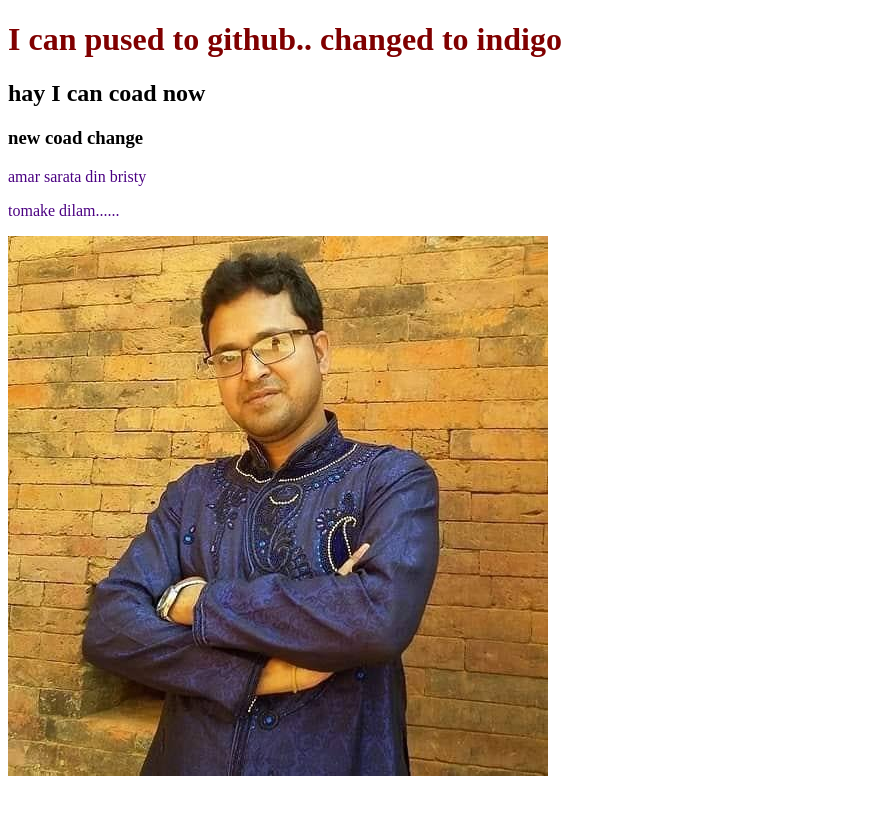
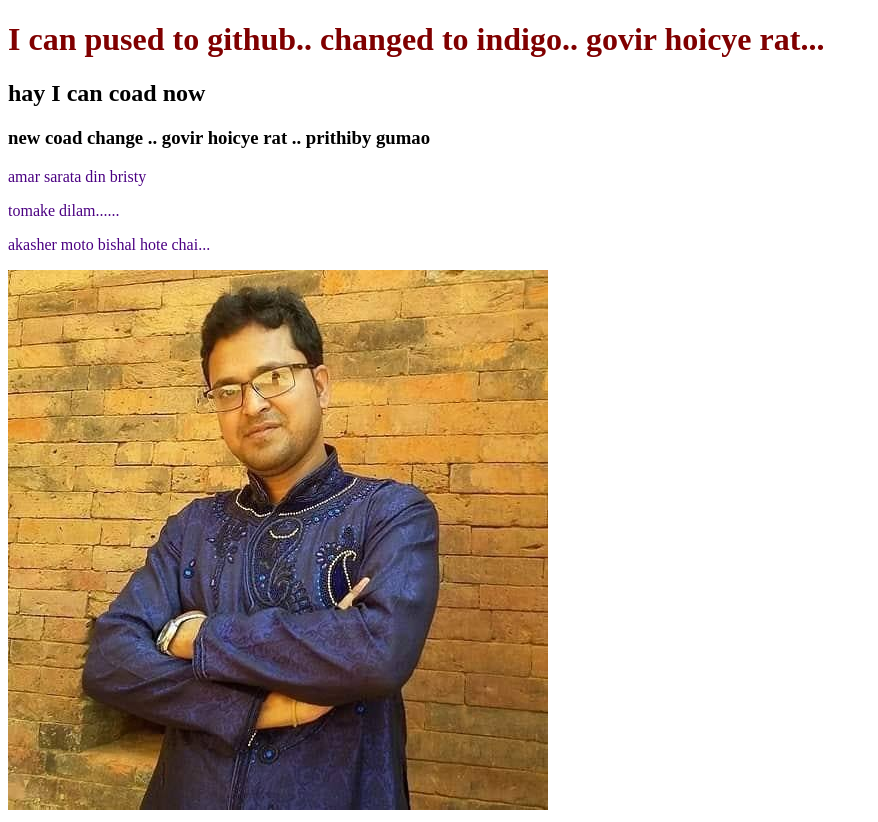
Before and after one commit to uttommohanto/my-second-repo, a plain HTML site: page index.html in a window 1280 px wide. Shown: the whole page, without its empty margins (0-878 px from the left). Before the commit the page ends 800 px from the top, so only its background shows below. Drawn offline with Linux system fonts and the light colour scheme.

Commit message:
h1 tag & paragraph change

```diff
--- a/index.html
+++ b/index.html
@@ -9,11 +9,12 @@
 </head>
 <body>
 
-    <h1>I can pused to github.. changed to indigo</h1>
+    <h1>I can pused to github.. changed to indigo.. govir hoicye rat...</h1>
     <h2>hay I can coad now</h2>
-    <h3>new coad change</h3>
+    <h3>new coad change .. govir hoicye rat .. prithiby gumao</h3>
     <p>amar sarata din bristy</p>
     <p>tomake dilam......</p>
+    <p>akasher moto bishal hote chai...</p>
     <img src="a.jpg" alt="">
     <img src="cfb875ac3b1c8575b051af65e3f00488.png" alt="">
 
```
